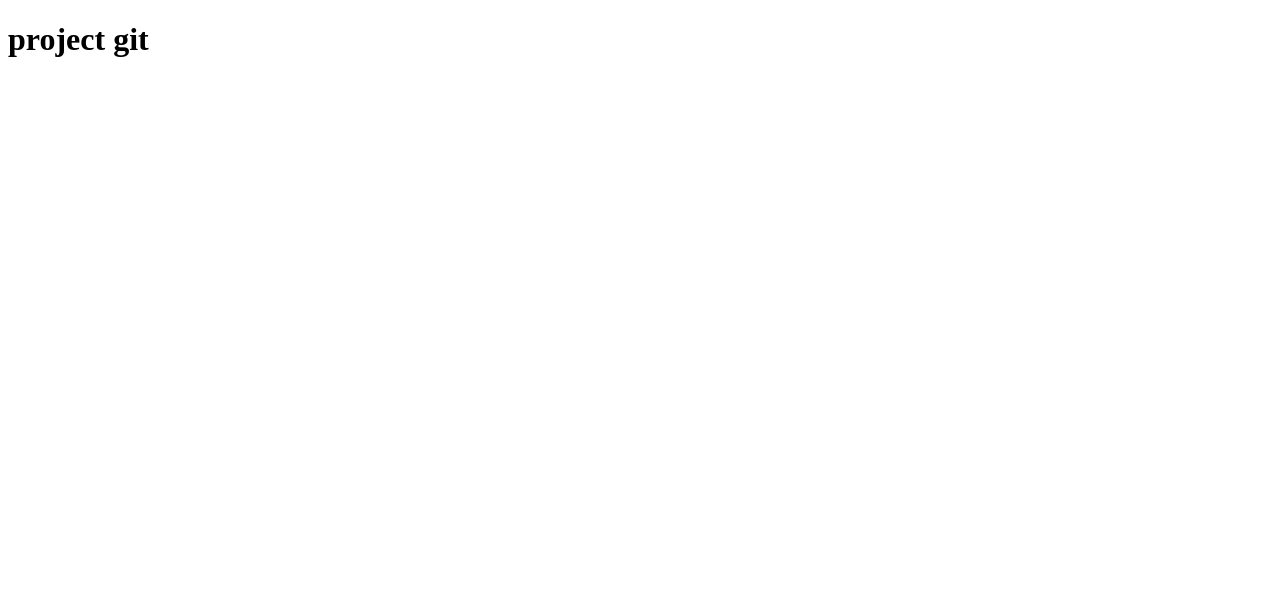
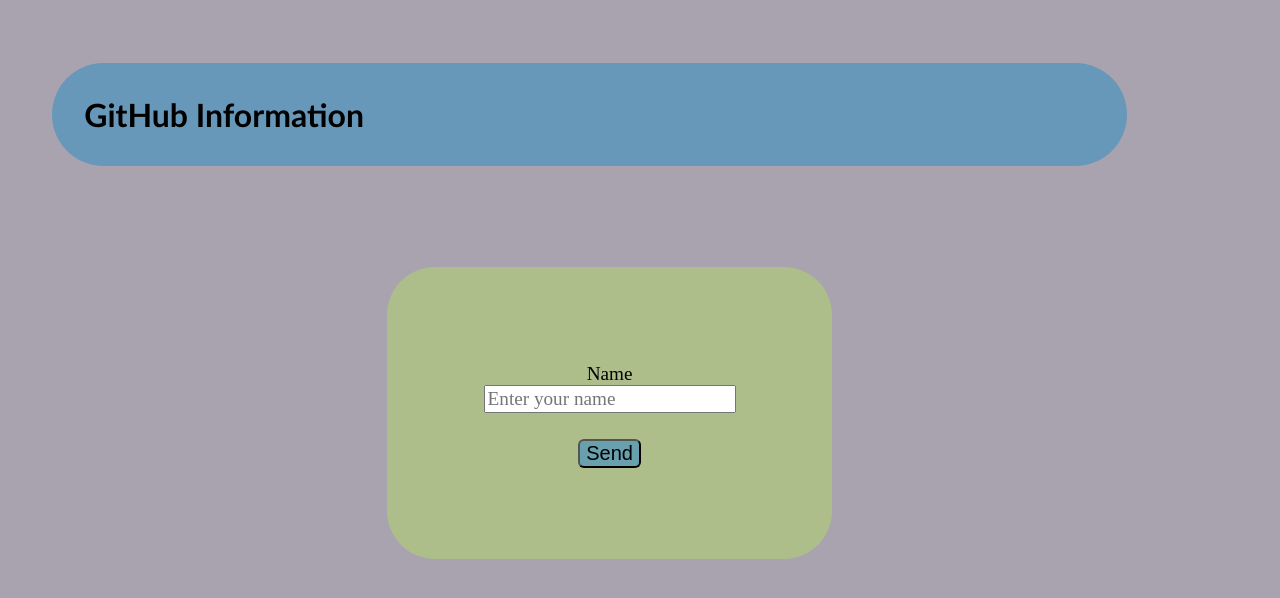
Before and after one commit to JersonDiaz025/gitHub-search-users, a plain HTML site: page index.html in a window 1280 px wide. Drawn offline with Linux system fonts and the light colour scheme.

Commit message:
update styles

```diff
--- a/index.html
+++ b/index.html
@@ -4,9 +4,22 @@
     <meta charset="UTF-8">
     <meta http-equiv="X-UA-Compatible" content="IE=edge">
     <meta name="viewport" content="width=device-width, initial-scale=1.0">
-    <title>Document</title>
+    <title>GitHub-API</title>
+    <link rel="stylesheet" href="styles.css/styles_form.css">
 </head>
-<body>
-    <h1>project git</h1>
+<body class="body1">
+    <h1 class="title1">GitHub Information</h1>
+    <section id="section1">
+        <form id="form1">
+            <label id="uname">Name</label>
+            <input type="text" id="uname" placeholder="Enter your name">
+        </form>
+        <nav>
+            <form class="btn1">
+                <button type="submit">Send</button>
+            </form>
+            <nav>
+    </section>
+    </section>
 </body>
 </html>
--- /dev/null
+++ b/styles.css/styles_form.css
@@ -0,0 +1,47 @@
+.title1{
+    background-color: rgba(75, 148, 190, 0.699);
+    font-family: 'Trebuchet MS', 'Lucida Sans Unicode', 'Lucida Grande', 'Lucida Sans', Arial, sans-serif;
+    padding: 2rem;
+    margin-top: 05%;
+    border-radius: 3em;
+    margin-left: 3.5%;
+    margin-right: 10%;
+    width: 80%;
+}
+.title1:hover{
+    background-color: bisque;
+}
+.body1{
+    background-color: rgba(92, 80, 104, 0.527);
+}
+
+#section1{
+    background-color: rgba(177, 211, 113, 0.568);
+    text-align: center;
+    margin-top: 08%;
+    margin-left: 30%;
+    width: 20%;
+    height: 100px;
+    padding: 6rem;
+    border-radius: 3em;
+}
+
+#form1 *{
+    color: rgb(252, 238, 238);
+    font-size: 120%;
+}
+
+#uname{
+    color: black;
+    font-family:'cursive';
+
+}
+.btn1 *{
+    margin-top: 10%;
+    background-color: rgba(75, 148, 190, 0.699);
+    border-radius: 0.3em;
+    font-size: 20px;
+}
+.btn1:hover *{
+    background-color: rgb(88, 78, 78);
+}
```
Also changed, not shown: 0_form.js/form1.js (added).
